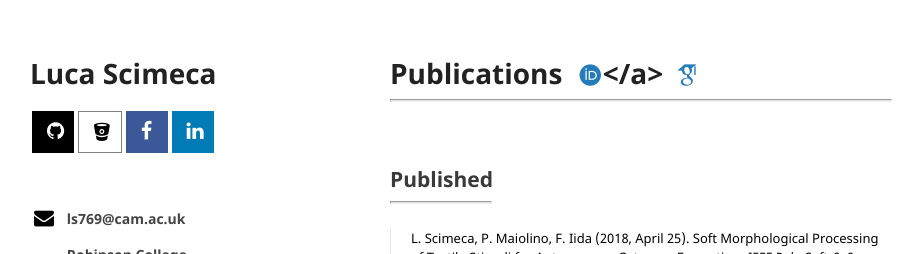
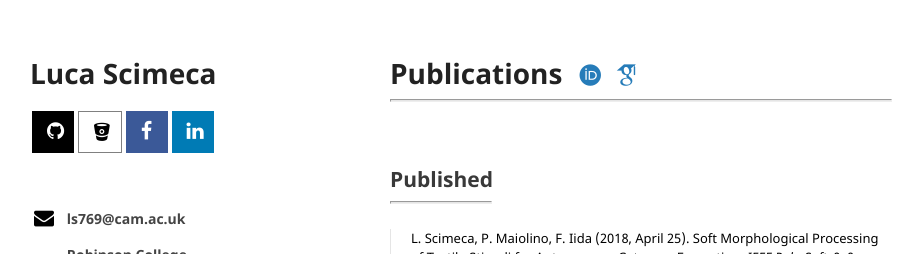
Before and after one commit to lucascimeca/lucascimeca.github.io, a Jekyll site: the page built from publications.md, in a window 1280 px wide. Shown: the top 254 px of the page, without its empty margins (180-1103 px from the left). Built offline with Jekyll 4.4.1, drawn with Linux system fonts in a browser that asks for light colours; nearby versions of some CDN libraries; some web fonts are replaced; the repository's description, which GitHub fills in, is left out; our own code applies the rules of GitHub Pages for plain Markdown files.

Commit message:
Update publications.md

```diff
--- a/publications.md
+++ b/publications.md
@@ -2,7 +2,7 @@
 layout: default
 ---
 
-# [](#Publications) Publications  <a href="https://orcid.org/0000-0002-2821-0072" class="ai ai-orcid" style="font-size: 25px; padding-left: 8px" target="_blank"></a></a> <a href="https://scholar.google.co.uk/citations?user=fKJvAvMAAAAJ" class="ai ai-google-scholar" style="font-size: 25px; padding-left: 5px" target="_blank"></a>
+# [](#Publications) Publications  <a href="https://orcid.org/0000-0002-2821-0072" class="ai ai-orcid" style="font-size: 25px; padding-left: 8px" target="_blank"></a> <a href="https://scholar.google.co.uk/citations?user=fKJvAvMAAAAJ" class="ai ai-google-scholar" style="font-size: 25px; padding-left: 5px" target="_blank"></a>
 <hr>
 
 <br/>
```
